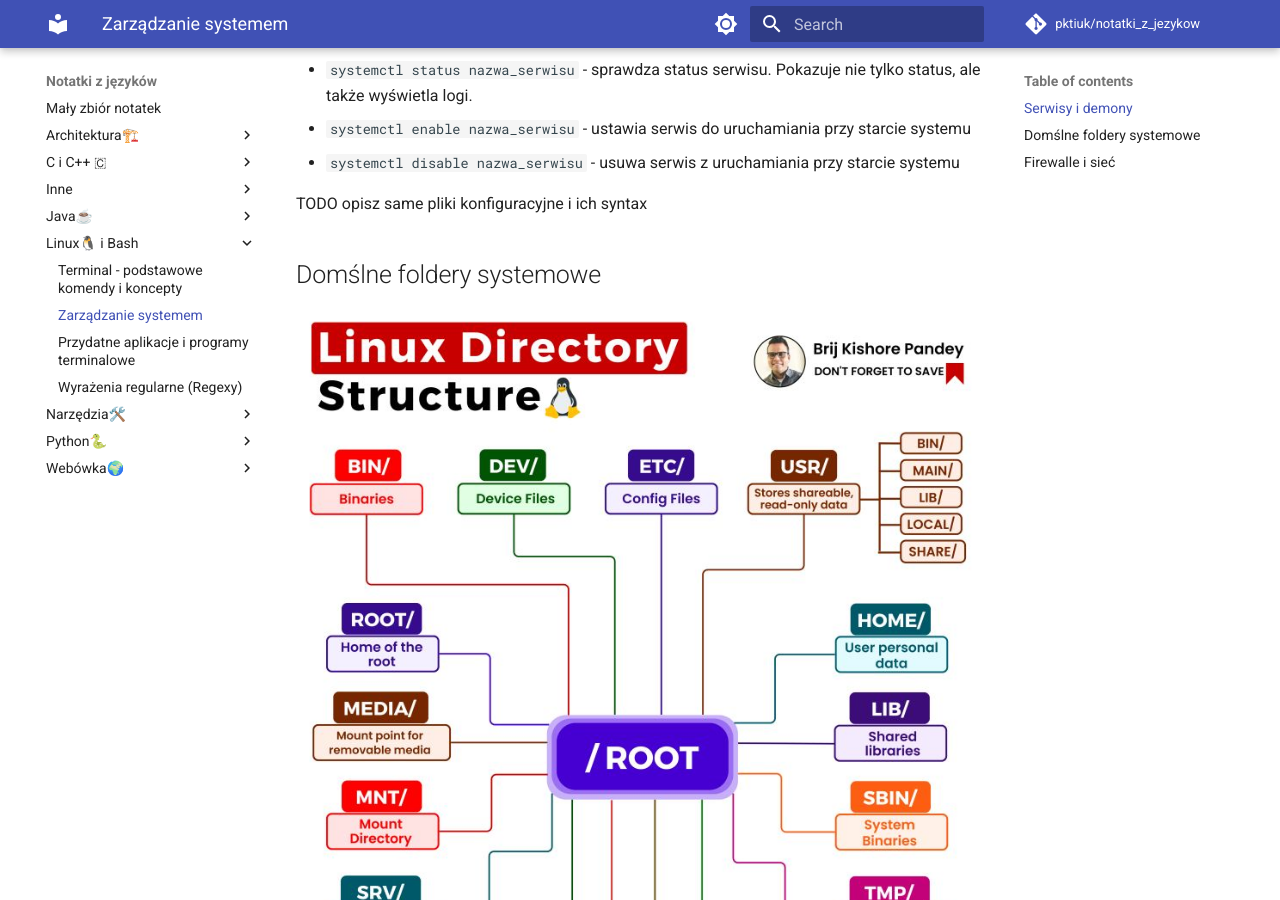
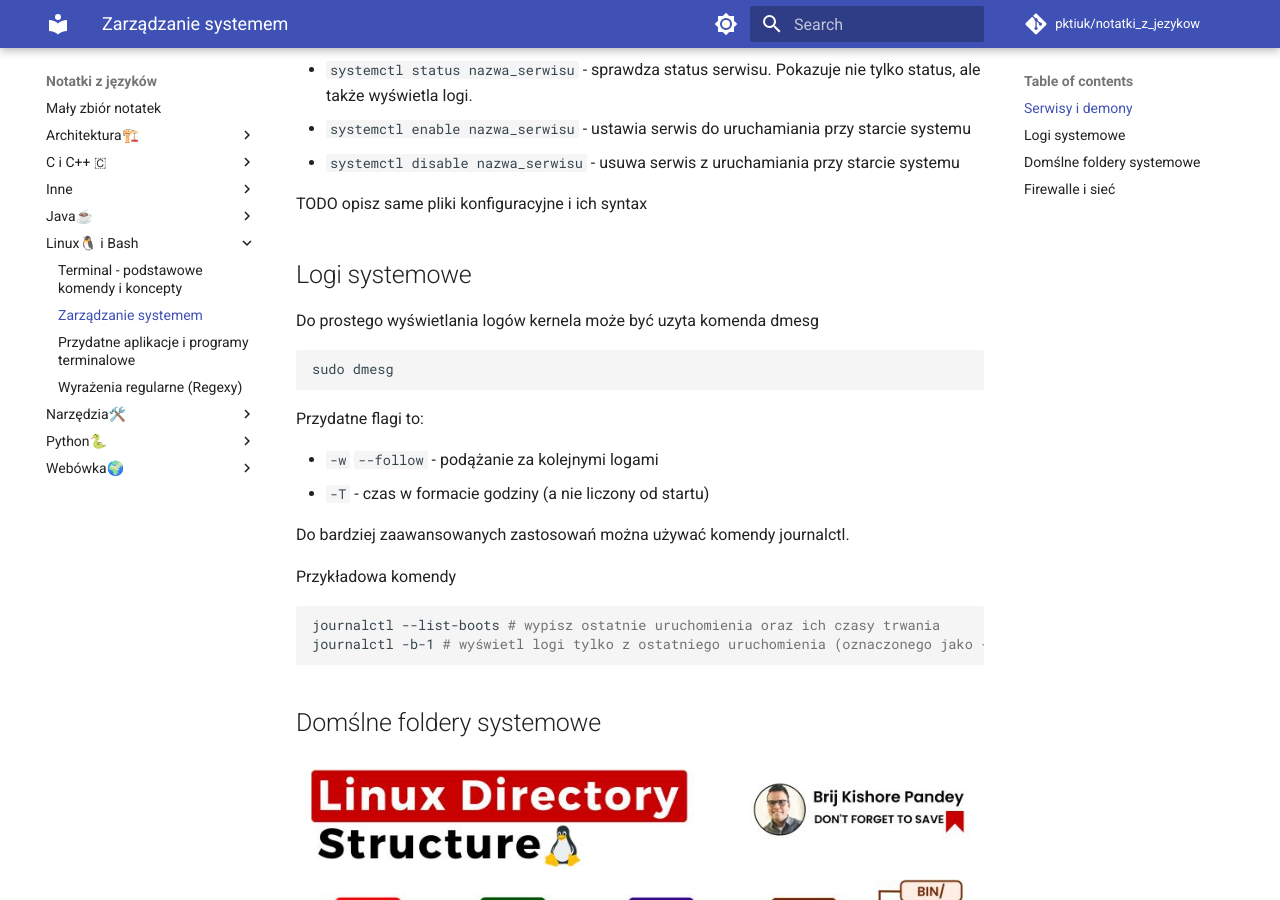
Before and after one commit to pktiuk/notatki_z_jezykow, an MkDocs documentation site: the page built from docs/Linux🐧 i Bash/o_systemie.md, in a window 1280 px wide and 900 px high, scrolled down 492 px. Built offline with MkDocs 1.6.1 and Material for MkDocs 9.7.7, drawn with Linux system fonts in a browser that asks for light colours; comment, search, counter and statistics services are not loaded.

Commit message:
Opisanie logów systemowych

````diff
--- a/docs/Linux🐧 i Bash/o_systemie.md
+++ b/docs/Linux🐧 i Bash/o_systemie.md
@@ -19,6 +19,28 @@ Do zarządzania serwisami i demonami korzysta się z aplikacji `systemctl`. Poni
 
 TODO opisz same  pliki konfiguracyjne i ich syntax
 
+## Logi systemowe
+
+Do prostego wyświetlania logów kernela może być uzyta komenda dmesg
+
+```bash
+sudo dmesg
+```
+
+Przydatne flagi to:
+
+- `-w` `--follow` - podążanie za kolejnymi logami
+- `-T` - czas w formacie godziny (a nie liczony od startu)
+
+Do bardziej zaawansowanych zastosowań można używać komendy journalctl.
+
+Przykładowa komendy
+
+```bash
+journalctl --list-boots # wypisz ostatnie uruchomienia oraz ich czasy trwania
+journalctl -b-1 # wyświetl logi tylko z ostatniego uruchomienia (oznaczonego jako -1)
+```
+
 ## Domślne foldery systemowe
 
 ![Schemat](assets/linux_directories.jpeg)
````
